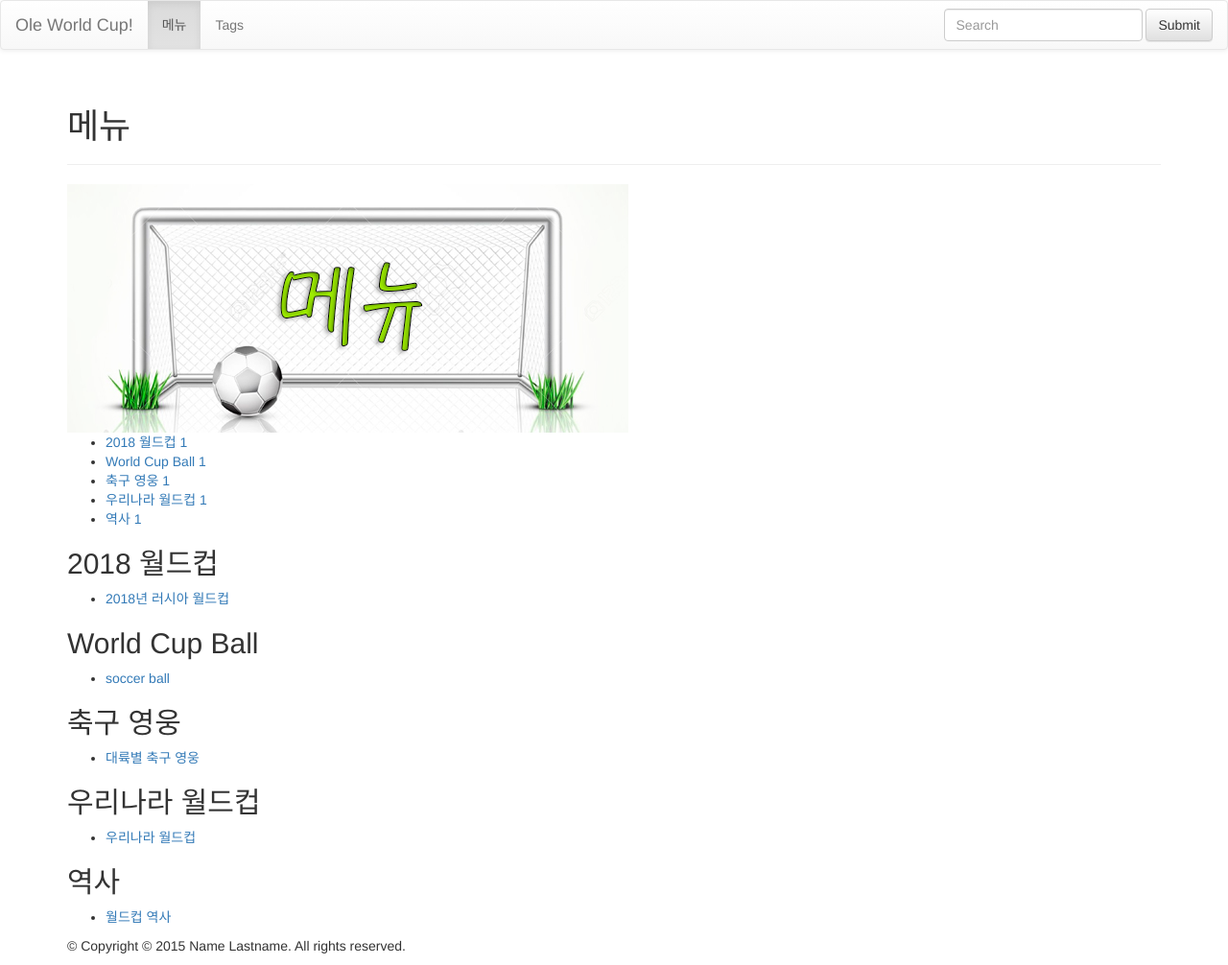
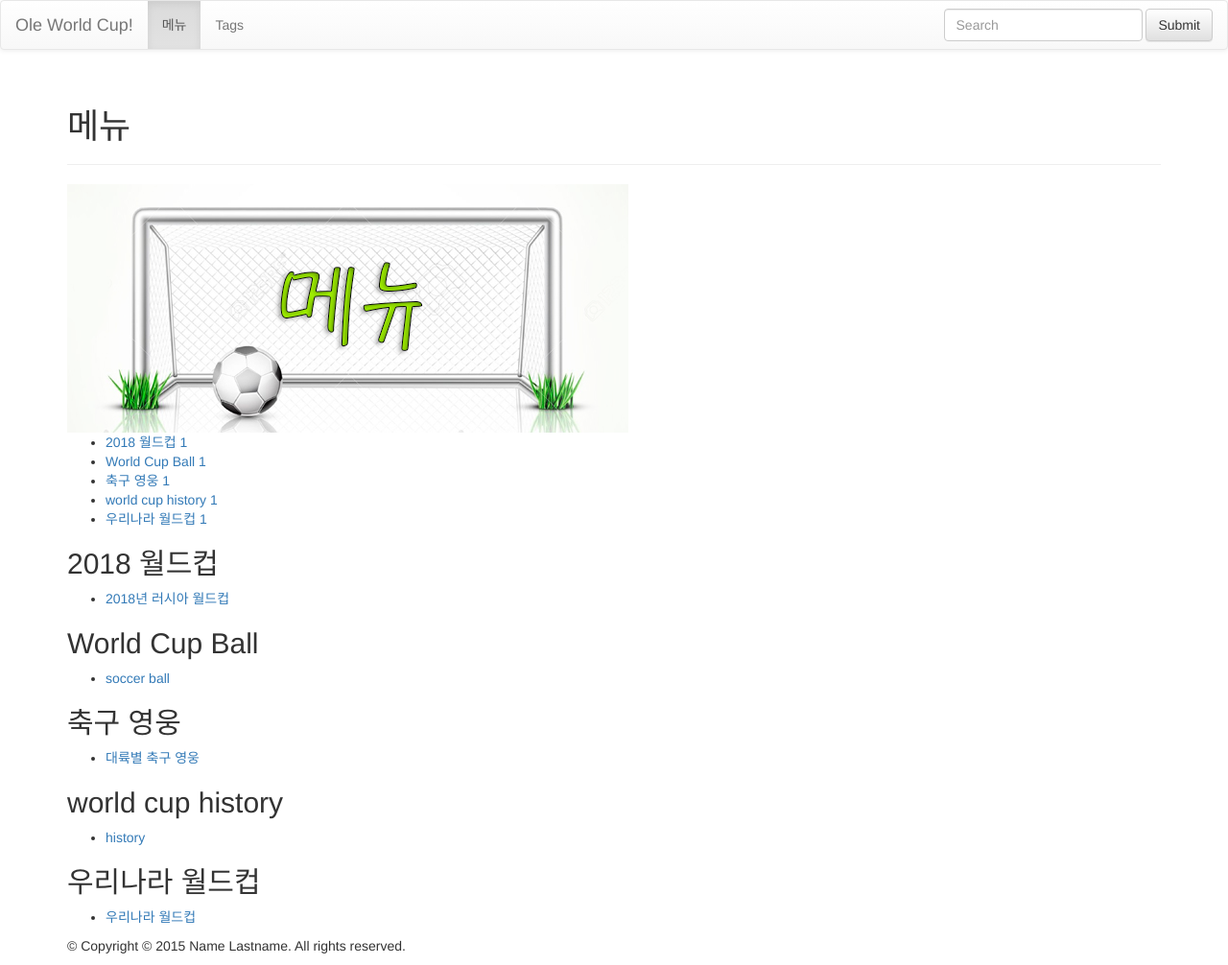
Before and after one commit to jungu9/jungu9.github.com, a Jekyll site: the page built from categories.html, in a window 1280 px wide. Shown: the whole page at 96% size. Built offline with Jekyll 4.4.1, drawn with Linux system fonts in a browser that asks for light colours; nearby versions of some CDN libraries; library files that are not in the unit come from our copies.

Commit message:
Update and rename 2015-05-29-test1.md to 2015-05-29-history.md

```diff
--- a/_posts/core-samples/2015-05-29-test1.md
+++ b/_posts/core-samples/2015-05-29-history.md
@@ -1,8 +1,7 @@
 ---
-title : 월드컵 역사
+title : history
 layout : post
-category : 역사
-tags : [역사,기원]
+category : world cup history
 ---
 
 제1회 우루과이 월드컵 대회의 포스터
```
